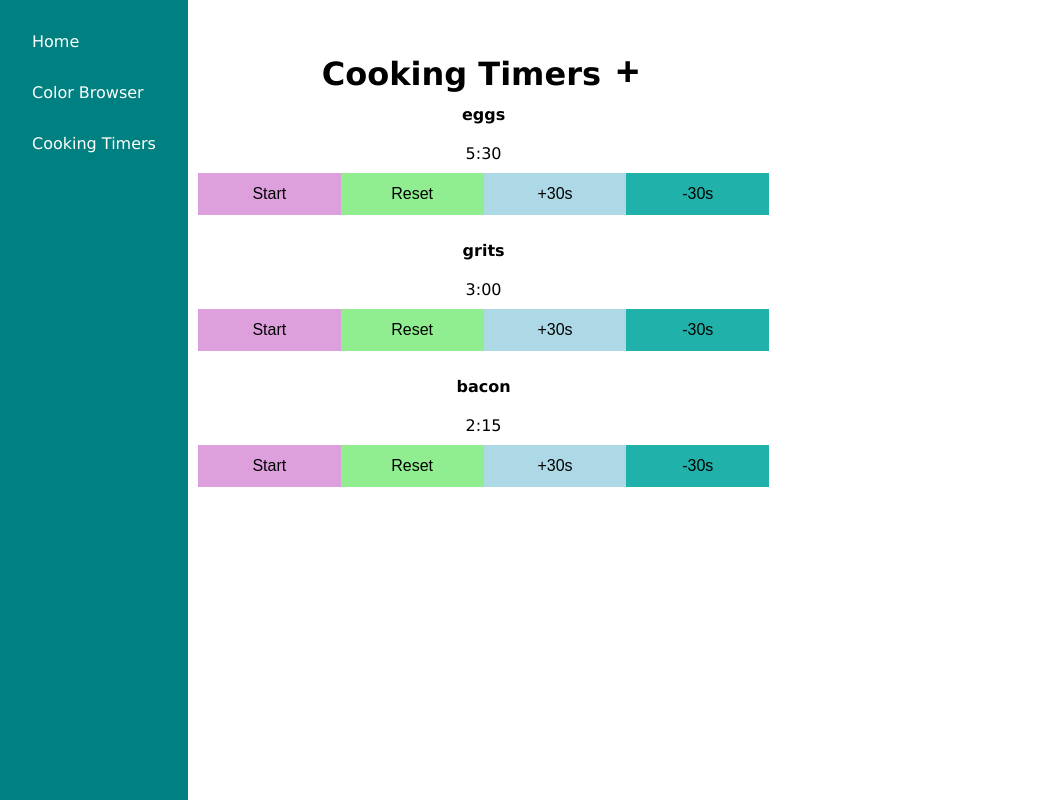
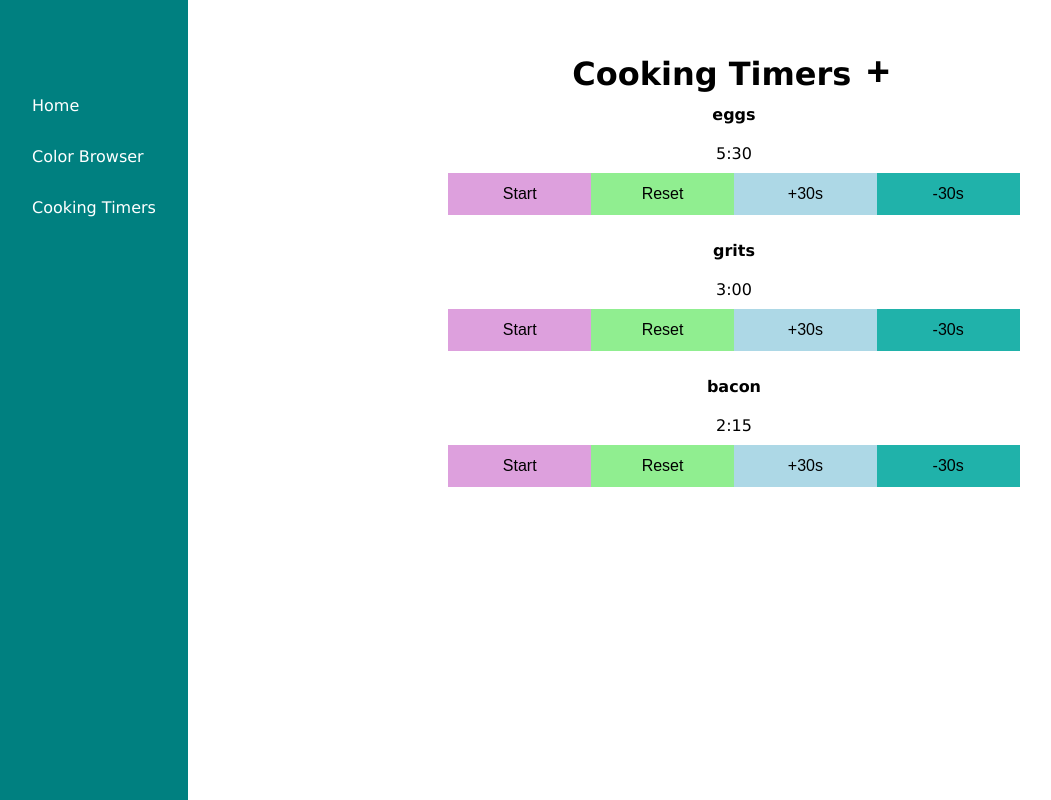
Before and after one commit to Pumala/react-playground, a React (Create React App) app: page /cooking-timers in a window 1280 px wide. Shown: the whole page, without its empty margins (0-1051 px from the left). Built offline with nearby package versions, Linux system fonts and the light colour scheme.

Commit message:
add even more styling- w/ focus on left sidebar in mobile view

```diff
--- a/src/App.js
+++ b/src/App.js
@@ -5,6 +5,11 @@ import ColorBrowser from './components/ColorBrowserApp/ColorBrowser/ColorBrowser
 import CookingTimers from './components/CookingTimersApp/CookingTimers/CookingTimers';
 import { BrowserRouter as Router, Route } from 'react-router-dom';
 import './App.scss';
+import styled, { css } from 'styled-components';
+
+const MenuToggler = styled.span`
+  color: ${props => props.toggleMenu ? '#fff' : '#000'}
+`
 
 const App = () => {
 
@@ -23,10 +28,11 @@ const App = () => {
             toggleMenu={toggleMenu}
           />
           <header>
-            <span
+            <MenuToggler
               className="toggle-menu-button"
+              toggleMenu={toggleMenu}
               onClick={() => togglingMenu()}
-            >=</span>
+            >=</MenuToggler>
           </header>
           <main className="main-view">
             <Route exact path="/" component={Home} />
@@ -40,6 +46,12 @@ const App = () => {
 }
 
 export default App;
+
+// <span
+//               className="toggle-menu-button"
+//               toggleMenu={toggleMenu}
+//               onClick={() => togglingMenu()}
+//             >=</span>
 
 // class App extends Component {
 //   toggleMenu = () => {
--- a/src/App.scss
+++ b/src/App.scss
@@ -32,18 +32,18 @@ header {
     }
 }
 
-@media screen and (max-width: 400px) {
+@media screen and (max-width: 450px) {
     header {
         .toggle-menu-button {
             display: block;
             position: absolute;
             font-size: 50px;
-            // color: #fff;
+            left: 1rem;
         }
     }
-    .left-sidebar {
-        // display: none;
-        position: absolute;
-        height: 100vh;
-    }
+    // .left-sidebar {
+    //     // display: none;
+    //     position: absolute;
+    //     height: 100vh;
+    // }
 }
--- a/src/components/CookingTimersApp/CookingTimers/CookingTimers.scss
+++ b/src/components/CookingTimersApp/CookingTimers/CookingTimers.scss
@@ -34,6 +34,7 @@
     .cooking-timers-app {
         > .content {
             width: 571.31px;
+            margin: 3rem auto;
             > h1 {
             }
             > button {
--- a/src/components/Home/Home.scss
+++ b/src/components/Home/Home.scss
@@ -11,7 +11,7 @@
     //  grid-row-gap: 1.5rem;
     display: grid;
     height: 100vh;
-    margin: 0;
+    margin: 0 2rem;
     place-items: center center;
      > .content {
         h1 {
--- a/src/components/LeftSideNav/LeftSideNav.js
+++ b/src/components/LeftSideNav/LeftSideNav.js
@@ -8,7 +8,7 @@ const LeftSideNav = ({toggleMenu}) => {
 
     return (
         <nav
-            className={"left-sidebar" && toggleMenu ? "show" : "hide"}>
+            className={"left-sidebar " + (toggleMenu ? "show" : "hide")}>
             <ul>
                 <li>
                     <Link
--- a/src/components/LeftSideNav/LeftSideNav.scss
+++ b/src/components/LeftSideNav/LeftSideNav.scss
@@ -1,19 +1,27 @@
 
-nav {
-    /* height: 100%; */
+.left-sidebar {
+    height: 100%;
     background: teal;
-    /* max-width: 200px;
-    position: absolute; */
+    /* max-width: 200px;*/
+    position: absolute;
+    -webkit-font-smoothing: antialiased;
 
-    & .show {
-        display: block;
+    transform-origin: 0% 0%;
+    // transform: translate(0, 0);
+
+    transition: transform 0.5s cubic-bezier(0.77,0.2,0.05,1.0);
+
+    &.show {
+        // display: block;
+        transform: translate(0, 0);
     }
-    & .hide {
-        display: none;
+    &.hide {
+        // display: none;
+        transform: translate(-100%, 0);
     }
     ul {
         margin: 0;
-        padding: 2rem;
+        padding: 6rem 2rem 2rem 2rem;
         list-style-type: none;
         li {
             margin-bottom: 2em;
@@ -25,10 +33,14 @@ nav {
     }
 }
 
-@media screen and (min-width: 400px) {
-    nav{
+@media screen and (min-width: 450px) {
+    .left-sidebar {
         display: block;
-        // position: absolute;
+        position: relative;
+        height: inherit;
         height: 100vh;
+        &.hide {
+            transform: translate(0, 0);
+        }
     }
 }
```
